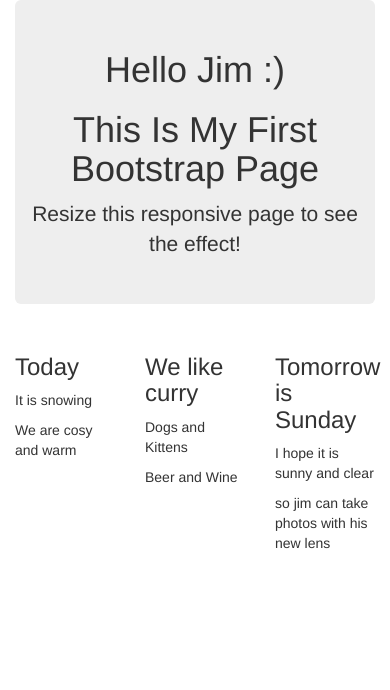
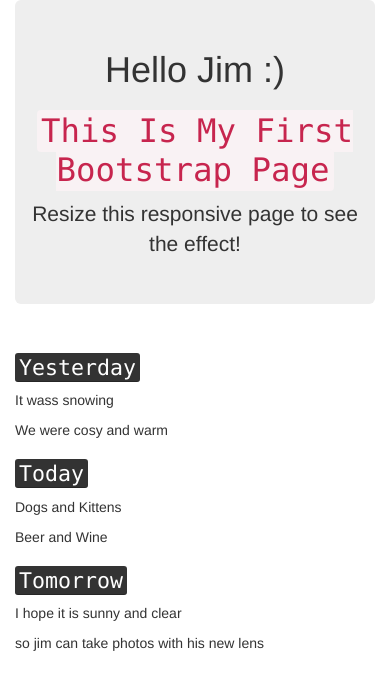
Before and after one commit to rahmona-henry/responsive, a website: page client/index.html in a window 390 px wide. Drawn offline with nearby package versions, Linux system fonts and the light colour scheme.

Commit message:
trying out the bootstrap grid

```diff
--- a/client/index.html
+++ b/client/index.html
@@ -23,22 +23,22 @@
 <div class="container">
     <div class="jumbotron text-center">
     <h1>Hello Jim :)</h1>
-  <h1>This Is My First Bootstrap Page</h1>
+  <h1><code>This Is My First Bootstrap Page</code></h1>
   <p>Resize this responsive page to see the effect!</p>
 </div>
   <div class="row">
-    <div class="col-xs-4">
-      <h3>Today</h3>
-      <p>It is snowing</p>
-      <p>We are cosy and warm</p>
+    <div class="col-sm-4">
+      <h3><kbd>Yesterday</kbd></h3>
+      <p>It wass snowing</p>
+      <p>We were cosy and warm</p>
     </div>
-    <div class="col-xs-4">
-      <h3>We like curry</h3>
+    <div class="col-sm-4">
+      <h3><kbd>Today</kbd></h3>
       <p>Dogs and Kittens</p>
       <p>Beer and Wine</p>
     </div>
-    <div class="col-xs-4">
-      <h3>Tomorrow is Sunday</h3>
+    <div class="col-sm-4">
+      <h3><kbd>Tomorrow</kbd></h3>
       <p>I hope it is sunny and clear</p>
       <p>so jim can take photos with his new lens</p>
     </div>
```
